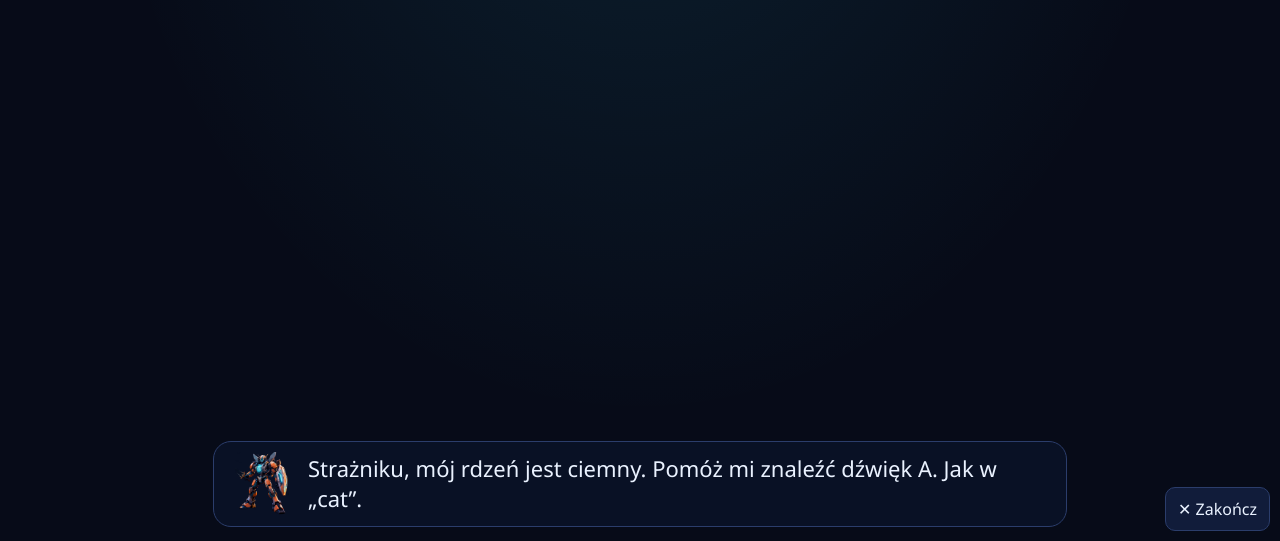
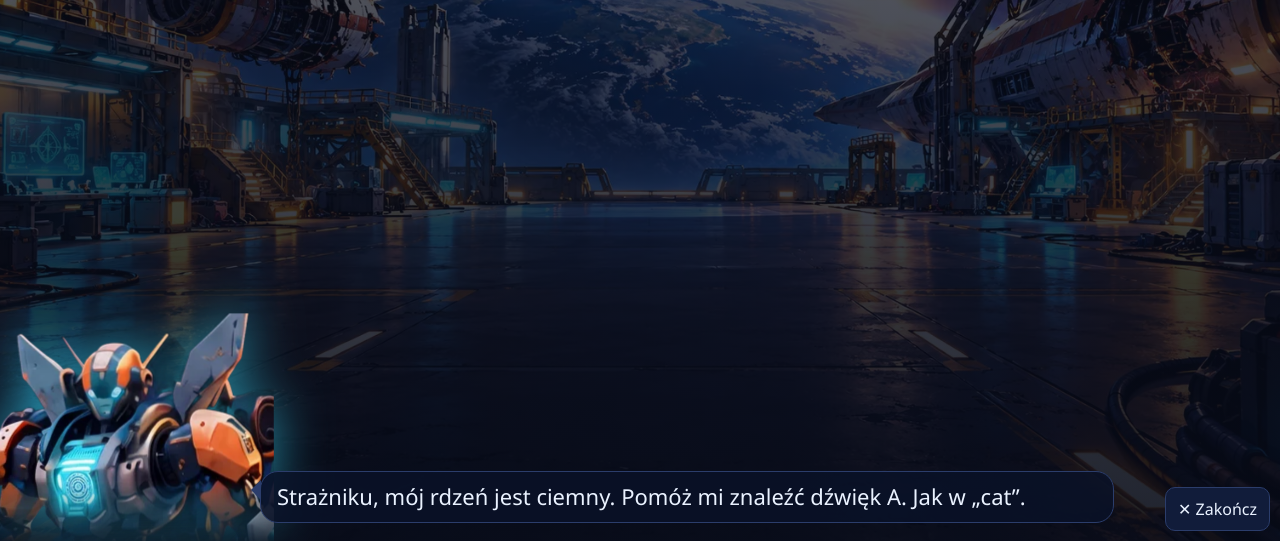
Before and after one commit to dzpspzoo/Roboguardian-English-Quest-, a plain HTML site: page src/missions/_shared/podglad.html in a window 1280 px wide. Both pictures are taken after a click on the button 349 px from the left and 207 px from the top of the page. Shown: the part 259-800 px from the top of the page. Drawn offline with Linux system fonts and the light colour scheme.

Commit message:
Misje: hangar w tle i duże popiersie AEGIS-7 na dole ekranu
Popiersie świeci i lekko się porusza, gdy AEGIS-7 mówi; dymek z
polskim napisem obok. Dotyczy misji rozdziału 1 i misji specjalnych.

Co-Authored-By: Claude Opus 5.5 <noreply@anthropic.com>
Claude-Session: https://claude.ai/code/session_01QJgM5r7i9ukyzP1xjgsPge

```diff
--- a/src/missions/_shared/ch1-engine.js
+++ b/src/missions/_shared/ch1-engine.js
@@ -103,13 +103,14 @@ export function runMission(root, ctx, M) {
   const bSlow = h('button', { class: 'ch1-snd', title: 'Wolniej' }, '🐢');
   const stage = h('div', { class: 'ch1-stage' });
   const subPl = h('div', { class: 'ch1-sub-pl' });
-  const bubble = h('div', { class: 'ch1-bubble' }, h('img', { src: `${base}assets/img/aegis.webp`, alt: '', class: 'ch1-av', onerror: e => e.target.remove() }), subPl);
+  const bubble = h('div', { class: 'ch1-bubble' }, subPl);
+  const buddy = h('img', { src: new URL('./img/aegis-bust.webp', import.meta.url).href, alt: '', class: 'ch1-buddy', 'aria-hidden': 'true', onerror: e => e.target.remove() });
   const wrap = h('div', { class: 'ch1' },
     h('div', { class: 'ch1-top' },
       h('div', { class: 'ch1-title' }, `Misja ${M.nr}: ${M.title}`),
       h('div', { class: 'ch1-bar' }, bar, barTxt),
       bHear, bSlow),
-    stage, bubble);
+    stage, bubble, buddy);
   root.append(wrap);
   let replay = null; // aktualne nagranie pod przyciskami 🔊 / 🐢
   bHear.onclick = () => replay && replay(false);
--- a/src/missions/_shared/ch1.css
+++ b/src/missions/_shared/ch1.css
@@ -5,7 +5,7 @@
   --c-orange:var(--rg-primary,#ff9a3c);--c-ok:var(--rg-ok,#4be38a);--c-bad:var(--rg-bad,#ff6b6b);
   position:absolute;inset:0;display:flex;flex-direction:column;color:var(--c-txt);
   font-family:var(--rg-font,"Segoe UI",system-ui,sans-serif);
-  background:radial-gradient(ellipse at 50% 0%,rgba(56,225,255,.10),transparent 60%),var(--c-bg);
+  background:linear-gradient(180deg,rgba(7,11,24,.62),rgba(7,11,24,.78) 55%,rgba(7,11,24,.9)),url(../../../assets/img/hangar.webp) center/cover no-repeat,var(--c-bg);
   overflow:hidden;user-select:none;-webkit-user-select:none
 }
 .ch1 button{font:inherit;cursor:pointer;border:0;border-radius:14px;color:var(--c-txt);min-height:48px}
@@ -17,7 +17,7 @@
 .ch1-bar-txt{position:absolute;inset:0;display:flex;align-items:center;justify-content:center;font-size:13px;font-weight:700}
 .ch1-snd{background:rgba(56,225,255,.14)!important;border:1px solid var(--c-cyan)!important;width:52px;font-size:22px}
 .ch1-snd:disabled{opacity:.3}
-.ch1-stage{flex:1;position:relative;display:flex;flex-direction:column;align-items:center;justify-content:flex-start;gap:14px;padding:8px 16px 120px;overflow:auto}
+.ch1-stage{flex:1;position:relative;display:flex;flex-direction:column;align-items:center;justify-content:flex-start;gap:14px;padding:8px 16px calc(var(--buddy-w) * .62);overflow:auto;position:relative;z-index:1}
 .ch1-q{display:flex;flex-direction:column;align-items:center;gap:10px;text-align:center}
 .ch1-label{color:var(--c-muted);font-size:clamp(16px,2.2vw,22px)}
 .ch1-soundtitle{font-size:clamp(28px,5vw,48px);font-weight:800;margin-top:12vh;text-shadow:0 0 18px var(--c-cyan)}
@@ -64,9 +64,13 @@
 .ch1-next{background:linear-gradient(180deg,#ffb35c,#ff7d1a);color:#1b0d00!important;font-weight:800;font-size:22px;padding:12px 34px;box-shadow:0 0 22px rgba(255,154,60,.5)}
 .ch1-ghost{background:rgba(255,255,255,.08);border:1px solid var(--c-line)!important;padding:10px 20px}
 .ch1-act{font-size:110px;animation:ch1pop .7s}
-.ch1-bubble{position:absolute;left:50%;bottom:14px;transform:translate(-50%,20px);width:min(820px,92vw);display:flex;align-items:center;gap:14px;background:var(--c-panel);border:1px solid var(--c-line);border-radius:18px;padding:10px 16px;opacity:0;transition:opacity .3s,transform .3s;pointer-events:none}
-.ch1-bubble.on{opacity:1;transform:translate(-50%,0)}
-.ch1-av{width:64px;height:64px;object-fit:contain;flex:0 0 auto}
+.ch1-bubble{position:absolute;left:calc(var(--buddy-w) - 20px);right:16px;bottom:18px;max-width:820px;transform:translateY(20px);z-index:3;display:flex;align-items:center;gap:14px;background:var(--c-panel);border:1px solid var(--c-line);border-radius:18px;padding:10px 16px;opacity:0;transition:opacity .3s,transform .3s;pointer-events:none}
+.ch1-bubble.on{opacity:1;transform:translateY(0)}
+.ch1-bubble::before{content:'';position:absolute;left:-10px;bottom:22px;border:10px solid transparent;border-right-color:var(--c-line);border-left:0}
+.ch1{--buddy-w:clamp(150px,22vw,280px)}
+.ch1-buddy{position:absolute;left:-6px;bottom:-6px;width:var(--buddy-w);height:auto;z-index:2;pointer-events:none;filter:drop-shadow(0 0 18px rgba(56,225,255,.25));transform-origin:50% 100%;transition:transform .3s,filter .3s}
+.ch1-bubble.on ~ .ch1-buddy{filter:drop-shadow(0 0 26px rgba(56,225,255,.6));animation:ch1talk .9s ease-in-out infinite}
+@keyframes ch1talk{50%{transform:translateY(-4px) rotate(-1deg)}}
 .ch1-sub-pl{font-size:clamp(17px,2.2vw,22px);line-height:1.35}
 @keyframes ch1sh{25%{transform:translateX(-7px)}75%{transform:translateX(7px)}}
 @keyframes ch1pulse{50%{box-shadow:0 0 8px var(--c-cyan)}}
--- a/src/missions/_shared/special-engine.js
+++ b/src/missions/_shared/special-engine.js
@@ -63,8 +63,9 @@ export function createShell(root, ctx, { id, title }) {
   const bExit = ctx.exit ? h('button', { class: 'ch1-snd', title: 'Wyjdź', onclick: () => ctx.exit() }, '✕') : null;
   const stage = h('div', { class: 'ch1-stage' });
   const subPl = h('div', { class: 'ch1-sub-pl' });
-  const bubble = h('div', { class: 'ch1-bubble' }, h('img', { src: `${ctx.base || ''}assets/img/aegis.webp`, alt: '', class: 'ch1-av', onerror: e => e.target.remove() }), subPl);
-  root.append(h('div', { class: 'ch1' }, h('div', { class: 'ch1-top' }, h('div', { class: 'ch1-title' }, title), h('div', { class: 'ch1-bar' }, bar, barTxt), bHear, bSlow, bExit), stage, bubble));
+  const bubble = h('div', { class: 'ch1-bubble' }, subPl);
+  const buddy = h('img', { src: new URL('./img/aegis-bust.webp', import.meta.url).href, alt: '', class: 'ch1-buddy', 'aria-hidden': 'true', onerror: e => e.target.remove() });
+  root.append(h('div', { class: 'ch1' }, h('div', { class: 'ch1-top' }, h('div', { class: 'ch1-title' }, title), h('div', { class: 'ch1-bar' }, bar, barTxt), bHear, bSlow, bExit), stage, bubble, buddy));
   let replay = null;
   bHear.onclick = () => replay && replay(false).catch(() => {});
   bSlow.onclick = () => replay && replay(true).catch(() => {});
```
Also changed, not shown: src/missions/_shared/img/aegis-bust.webp (added).
